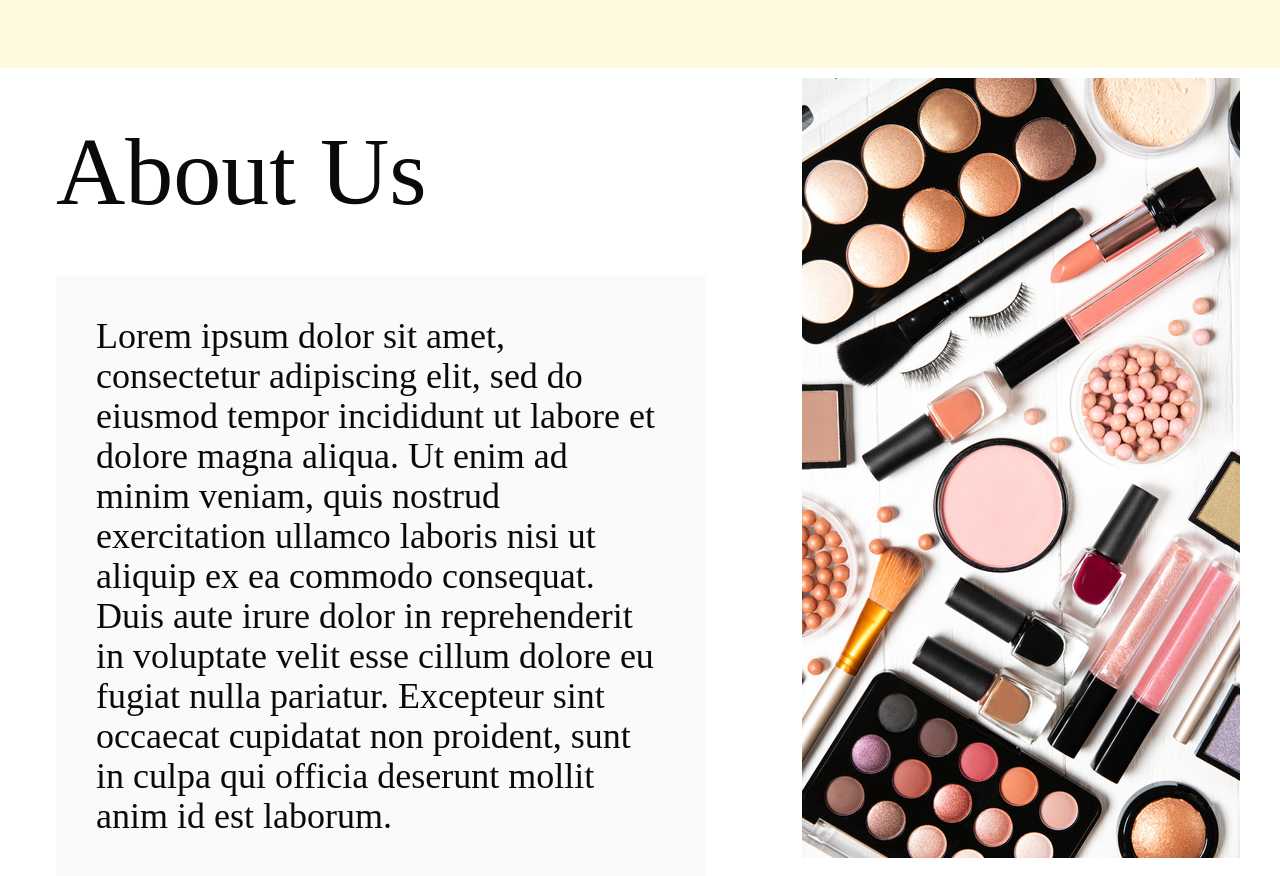
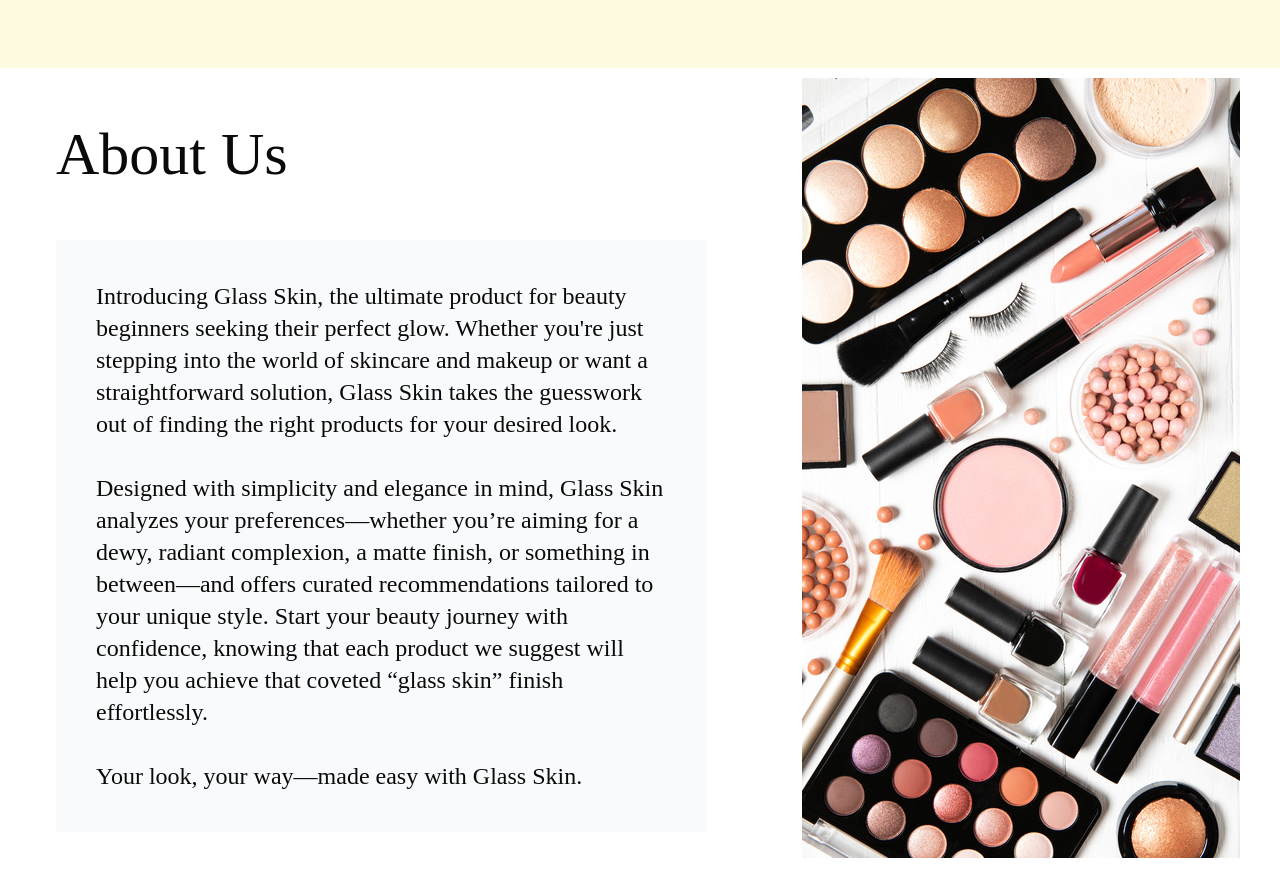
Before and after one commit to jdlu04/GlassSkin, a React (Vite) app: page / in a window 1280 px wide. Shown: the part 800-1676 px from the top of the page. Built offline with nearby package versions, Linux system fonts and the light colour scheme; no server answers; a web font is replaced by a local one.

Commit message:
added description

```diff
--- a/package.json
+++ b/package.json
@@ -15,6 +15,7 @@
     "@radix-ui/react-radio-group": "^1.2.1",
     "@radix-ui/react-select": "^2.1.2",
     "@radix-ui/react-slot": "^1.1.0",
+    "@shadcn/ui": "^0.0.4",
     "class-variance-authority": "^0.7.1",
     "clsx": "^2.1.1",
     "lucide-react": "^0.468.0",
--- a/src/pages/LandingPage/LandingPage.jsx
+++ b/src/pages/LandingPage/LandingPage.jsx
@@ -101,15 +101,13 @@ const LandingPage = () => {
         </div>
         <div className="h-screen w-screen relative z-0 justify-between flex items-center  bg-white">
           <div className="h-screen w-4/5 relative z-10">
-            <h1 className="text-8xl m-14">About Us</h1>
-            <h2 className="text-4xl bg-gray-50 m-14 p-10 pulse-animation2">
-              Lorem ipsum dolor sit amet, consectetur adipiscing elit, sed do
-              eiusmod tempor incididunt ut labore et dolore magna aliqua. Ut
-              enim ad minim veniam, quis nostrud exercitation ullamco laboris
-              nisi ut aliquip ex ea commodo consequat. Duis aute irure dolor in
-              reprehenderit in voluptate velit esse cillum dolore eu fugiat
-              nulla pariatur. Excepteur sint occaecat cupidatat non proident,
-              sunt in culpa qui officia deserunt mollit anim id est laborum.
+            <h1 className="text-6xl m-14">About Us</h1>
+            <h2 className="text-2xl bg-gray-50 m-14 p-10 pulse-animation2">
+            Introducing Glass Skin, the ultimate product for beauty beginners seeking their perfect glow. Whether you're just stepping into the world of skincare and makeup or want a straightforward solution, Glass Skin takes the guesswork out of finding the right products for your desired look.
+            <br></br><br></br>
+            Designed with simplicity and elegance in mind, Glass Skin analyzes your preferences—whether you’re aiming for a dewy, radiant complexion, a matte finish, or something in between—and offers curated recommendations tailored to your unique style. Start your beauty journey with confidence, knowing that each product we suggest will help you achieve that coveted “glass skin” finish effortlessly.
+            <br></br><br></br>
+            Your look, your way—made easy with Glass Skin.
             </h2>
           </div>
           <img className="relative z-10 m-10" src={makeupSpread}></img>
```
Also changed, not shown: 1 other file (tests, documents, lock files or other folders).
